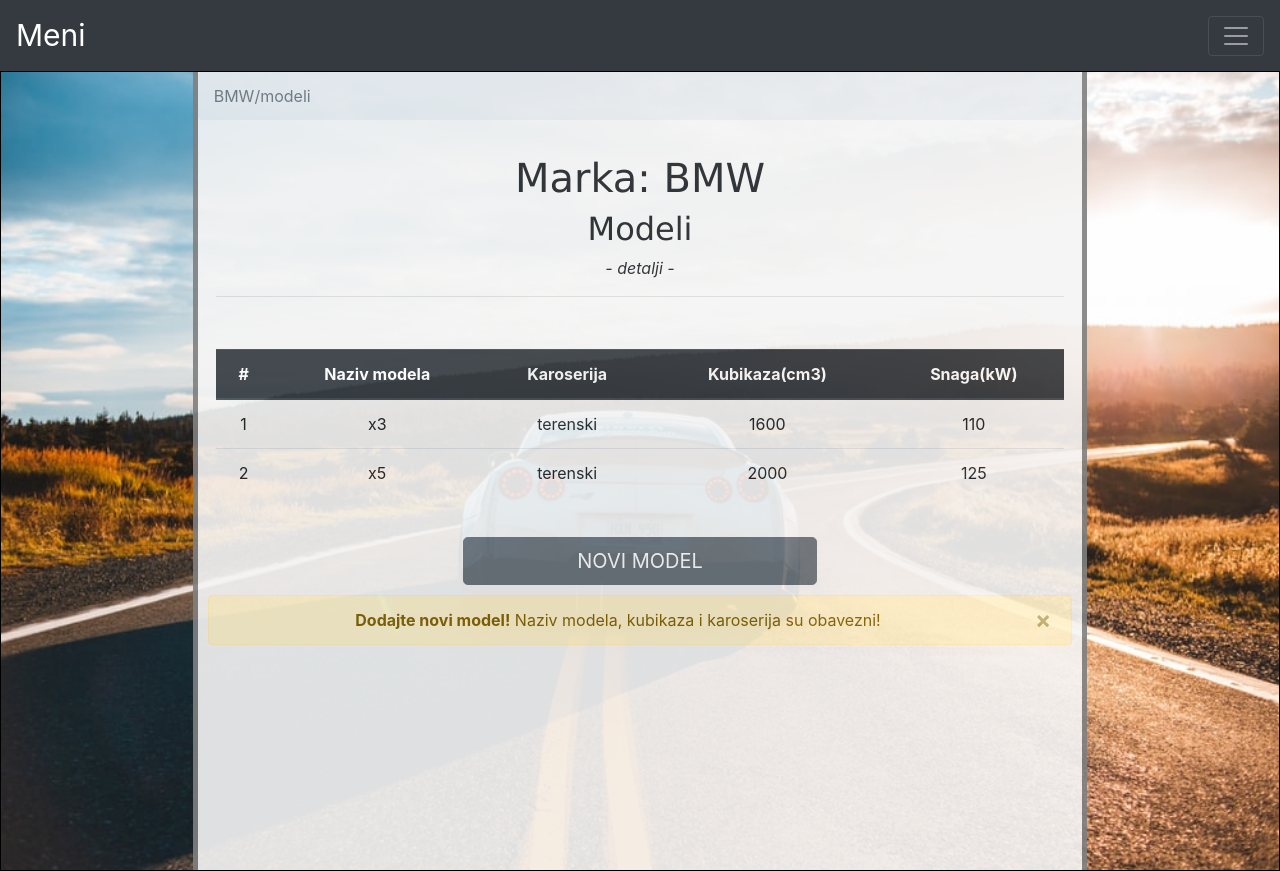
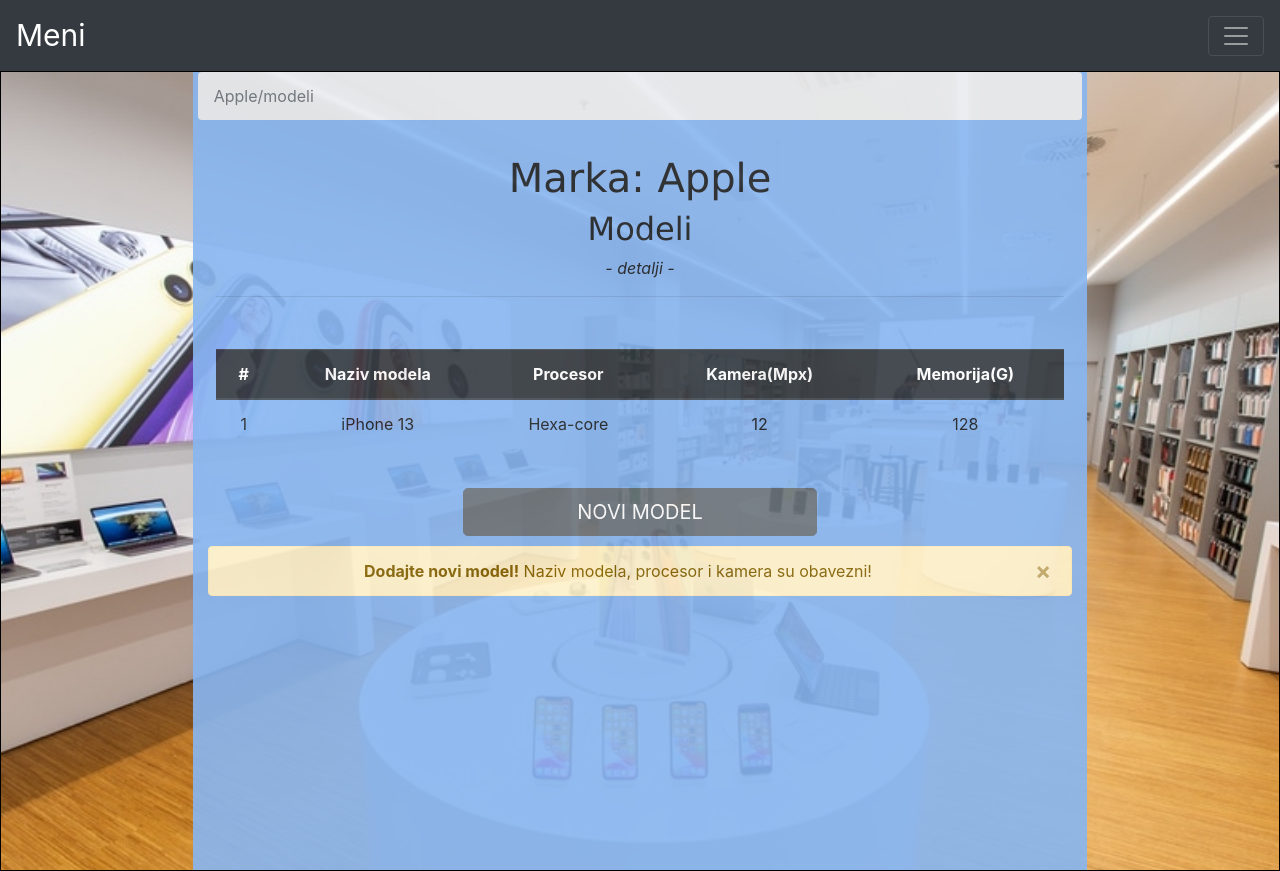
Before and after one commit to MaliIkac/PHPDomaci, a PHP site: page /model.php?id=1 in a window 1280 px wide. Run offline with PHP 8.4, Linux system fonts and the light colour scheme; data comes from the database, SQL or seed files in the repository.

Commit message:
ispravkafinalna

```diff
--- a/global.css
+++ b/global.css
@@ -1,5 +1,5 @@
 .header_text {
-    color: red;
+    color: white;
     font-family: Georgia, 'Times New Roman', Times, serif;
 }
 
@@ -11,7 +11,7 @@
     width: 100vw !important;
     height: 100vh !important;
     border: 1px solid black;
-    background-image: url('./img/car-background.jfif');
+    background-image: url('./img/phone_wallpaper.jpg');
     background-size: cover;
     background-repeat: no-repeat;
     display: grid;
@@ -43,10 +43,10 @@
 .middle_div {
     grid-column-start: 2;
     grid-column-end: 3;
-    background-color: whitesmoke;
+    background-color: rgb(136, 182, 241);
     opacity: 0.9;
-    border-left: 5px solid grey;
-    border-right: 5px solid grey;
+    border-left: 5px solid rgb(136, 182, 241);
+    border-right: 5px solid rgb(136, 182, 241);
 }
 
 
--- a/header.php
+++ b/header.php
@@ -5,7 +5,7 @@
         <span class="navbar-toggler-icon"></span>
     </button>
     <div class="collapse navbar-collapse" id="navbarText">
-        <ul class="navbar-nav mr-auto">
+        <ul class="navbar-nav mr-telefon">
         <li class="nav-item">
             <a class="nav-link" href="index.php">Marke</a>
         </li>
--- a/index.php
+++ b/index.php
@@ -4,7 +4,7 @@
 <head>
   <meta charset="UTF-8">
   <meta name="viewport" content="width=device-width, initial-scale=1.0">
-  <title>Marke automobila</title>
+  <title>Marke telefona</title>
   <link rel="stylesheet" href="global.css">
   <script src="https://code.jquery.com/jquery-3.5.1.slim.min.js"
     integrity="sha384-DfXdz2htPH0lsSSs5nCTpuj/zy4C+OGpamoFVy38MVBnE+IbbVYUew+OrCXaRkfj"
@@ -120,7 +120,7 @@
       </nav>
 
       <div class='h_div'>
-        <h1 class='h1_text'>Marke automobila</h1>
+        <h1 class='h1_text'>Marke telefona</h1>
         <i>- detalji -</i>
         <br>
         <hr>
--- a/model.php
+++ b/model.php
@@ -4,7 +4,7 @@
 <head>
   <meta charset="UTF-8">
   <meta name="viewport" content="width=device-width, initial-scale=1.0">
-  <title>Modeli automobila</title>
+  <title>Modeli telefona</title>
   <link rel="stylesheet" href="global.css">
   <script src="https://code.jquery.com/jquery-3.5.1.slim.min.js"
     integrity="sha384-DfXdz2htPH0lsSSs5nCTpuj/zy4C+OGpamoFVy38MVBnE+IbbVYUew+OrCXaRkfj"
@@ -38,17 +38,17 @@
               <input type="text" class="form-control" id="naziv_modela" placeholder="" required>
             </div>
             <div class="form-group">
-              <label for="karoserija">Karoserija:</label>
-              <input type="text" class="form-control" id="karoserija" placeholder="" required>
+              <label for="procesor">Procesor:</label>
+              <input type="text" class="form-control" id="procesor" placeholder="" required>
             </div>
 
             <div class="form-group">
-              <label for="kubikaza">Kubikaza:</label>
-              <input type="text" class="form-control" id="kubikaza" placeholder="" required>
+              <label for="kamera">Kamera:</label>
+              <input type="text" class="form-control" id="kamera" placeholder="" required>
             </div>
             <div class="form-group">
-              <label for="snaga">Snaga:</label>
-              <input type="text" class="form-control" id="snaga" placeholder="" required>
+              <label for="memorija">Memorija:</label>
+              <input type="text" class="form-control" id="interna memorija" placeholder="" required>
             </div>
 
           </form>
@@ -96,9 +96,9 @@
             <tr>
               <th scope="col">#</th>
               <th scope="col">Naziv modela</th>
-              <th scope="col">Karoserija</th>
-              <th scope="col">Kubikaza(cm3)</th>
-              <th scope="col">Snaga(kW)</th>
+              <th scope="col">Procesor</th>
+              <th scope="col">Kamera(Mpx)</th>
+              <th scope="col">Memorija(G)</th>
             </tr>
           </thead>
           <tbody id='modeli'>
@@ -113,7 +113,7 @@
       </div>
 
       <div class="alert alert-warning alert-dismissible fade show align_center" role="alert">
-        <strong>Dodajte novi model!</strong> Naziv modela, kubikaza i karoserija su obavezni!
+        <strong>Dodajte novi model!</strong> Naziv modela, procesor i kamera su obavezni!
         <button type="button" class="close" data-dismiss="alert" aria-label="Close">
           <span aria-hidden="true">&times;</span>
         </button>
@@ -139,15 +139,15 @@
     $(document).ready(function () {
       $('#button_sacuvaj').click(function () {
         const naziv = $('#naziv_modela').val();
-        const karoserija = $('#karoserija').val();
-        const kubikaza = $('#kubikaza').val();
-        const snaga = $('#snaga').val();
+        const procesor = $('#procesor').val();
+        const kamera = $('#kamera').val();
+        const memorija = $('#memorija').val();
         if (trenutniModelId == -1) {
-          $.post('./server/kreirajModel.php', { naziv: naziv, karoserija: karoserija, kubikaza: kubikaza, snaga: snaga, marka: marka.id }, function (data) {
+          $.post('./server/kreirajModel.php', { naziv: naziv, procesor: procesor, kamera: kamera, memorija: memorija, marka: marka.id }, function (data) {
             vratiModele();
           })
         } else {
-          $.post('./server/izmeniModel.php', { id: trenutniModelId, naziv: naziv, karoserija: karoserija, kubikaza: kubikaza, snaga: snaga, marka: marka.id }, function (data) {
+          $.post('./server/izmeniModel.php', { id: trenutniModelId, naziv: naziv, procesor: procesor, kamera: kamera, memorija: memorija, marka: marka.id }, function (data) {
             vratiModele();
           })
         }
@@ -170,17 +170,17 @@
           $('#naslovModala').html('Dodavanje novog modela');
           $('#button_delete').attr('hidden', true);
           $('#naziv_modela').val('');
-          $('#karoserija').val('');
-          $('#kubikaza').val('');
-          $('#snaga').val('');
+          $('#procesor').val('');
+          $('#kamera').val('');
+          $('#memorija').val('');
         } else {
           const model = modeli.find(function (element) { return element.id == trenutniModelId });
           $('#naslovModala').html('Izmena modela');
           $('#button_delete').attr('hidden', false);
           $('#naziv_modela').val(model.naziv);
-          $('#karoserija').val(model.karoserija);
-          $('#kubikaza').val(model.kubikaza);
-          $('#snaga').val(model.snaga);
+          $('#procesor').val(model.procesor);
+          $('#kamera').val(model.kamera);
+          $('#memorija').val(model.memorija);
         }
       })
       $.getJSON('./server/vratiMarku.php', { id: markaId }, function (data) {
@@ -216,9 +216,9 @@
             <tr data-toggle='modal' data-target='#exampleModal' data-id=${model.id} >
               <td>${++i}</td>
               <td>${model.naziv}</td>
-              <td>${model.karoserija}</td>
-              <td>${model.kubikaza}</td>
-              <td>${model.snaga}</td>
+              <td>${model.procesor}</td>
+              <td>${model.kamera}</td>
+              <td>${model.memorija}</td>
             </tr>
           `)
       }
--- a/server/broker.php
+++ b/server/broker.php
@@ -12,7 +12,7 @@
         return $this->mysqli;
     }
     private function __construct(){
-        $this->mysqli = new mysqli("localhost", "root", "", "automobili");
+        $this->mysqli = new mysqli("localhost", "root", "", "telefoni");
         $this->mysqli->set_charset("utf8");
     }
 
--- a/server/izmeniModel.php
+++ b/server/izmeniModel.php
@@ -3,7 +3,7 @@
 require 'broker.php';
 $broker=Broker::getBroker();
 
-$broker->izvrsiUpit("update model set naziv='".$_POST['naziv']."', karoserija='".$_POST['karoserija']."', kubikaza='".$_POST['kubikaza']."', snaga='".$_POST['snaga']."' where id=".$_POST['id']." and marka=".$_POST['marka']);
+$broker->izvrsiUpit("update model set naziv='".$_POST['naziv']."', procesor='".$_POST['procesor']."', kamera='".$_POST['kamera']."', memorija='".$_POST['memorija']."' where id=".$_POST['id']." and marka=".$_POST['marka']);
 $rezultat=$broker->getRezultat();
 if(!$rezultat){
    echo $broker->getMysqli()->error;
--- a/server/kreirajModel.php
+++ b/server/kreirajModel.php
@@ -3,7 +3,7 @@
 require 'broker.php';
 $broker=Broker::getBroker();
 
-$broker->izvrsiUpit("insert into model(marka,naziv,karoserija,kubikaza,snaga) values (".$_POST['marka'].",'".$_POST['naziv']."','".$_POST['karoserija']."','".$_POST['kubikaza']."','".$_POST['snaga']."')");
+$broker->izvrsiUpit("insert into model(marka,naziv,procesor,kamera,memorija) values (".$_POST['marka'].",'".$_POST['naziv']."','".$_POST['procesor']."','".$_POST['kamera']."','".$_POST['memorija']."')");
 $rezultat=$broker->getRezultat();
 if(!$rezultat){
    echo $broker->getMysqli()->error;
```
Also changed, not shown: baza.sql (+22 -28 lines), modeli.php (+17 -17 lines), img/phone_wallpaper.jpg (added).
